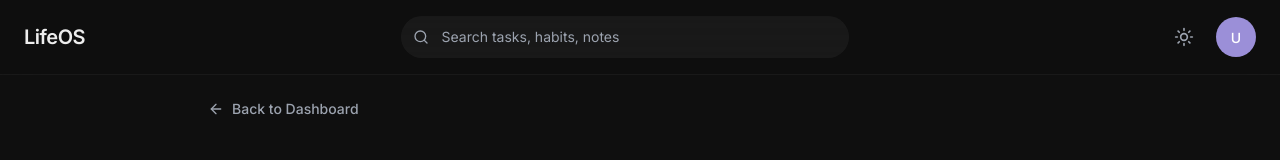
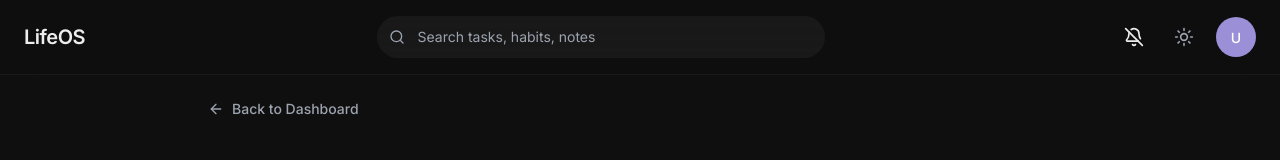
Before and after one commit to Pruthivi13/LifeOS, a Next.js app in the folder client/: page /about in a window 1280 px wide. Shown: the top 160 px of the page. Built offline with nearby package versions, Linux system fonts and the light colour scheme; no server answers.

Commit message:
Add NotificationButton to Header for permission request and fix build

```diff
--- a/client/src/components/layout/Header.tsx
+++ b/client/src/components/layout/Header.tsx
@@ -2,7 +2,7 @@
 
 import { Moon, Sun } from 'lucide-react';
 import Link from 'next/link';
-import { SearchInput, Avatar, IconButton } from '@/components/ui';
+import { SearchInput, Avatar, IconButton, NotificationButton } from '@/components/ui';
 
 interface HeaderProps {
     userName?: string;
@@ -41,6 +41,8 @@ export function Header({
 
                         {/* Right Actions */}
                         <div className="flex items-center gap-3">
+                            <NotificationButton />
+
                             {/* Dark Mode Toggle */}
                             <IconButton
                                 icon={isDarkMode ? <Sun className="w-5 h-5" /> : <Moon className="w-5 h-5" />}
```
